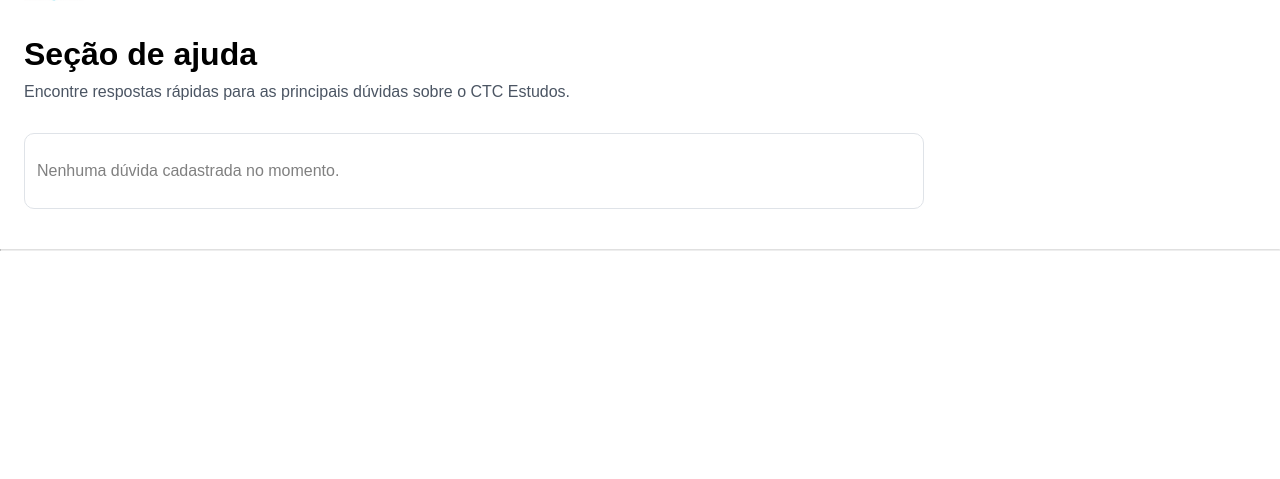
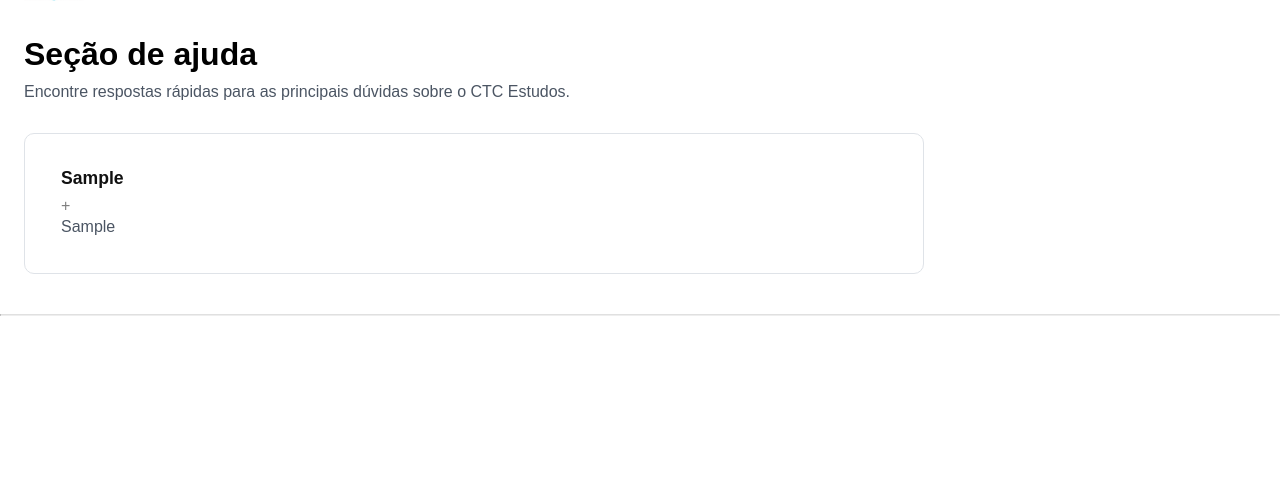
Before and after one commit to Lorpyzz/CTC_Estudos_V1, a Django app: page /ajuda/ in a window 1280 px wide. Shown: the part 67-546 px from the top of the page. Run offline with Django 5.2, Linux system fonts and the light colour scheme; tables that the repository leaves empty hold one stand-in row (values such as "Sample post").

Commit message:
pequenas correções

```diff
--- a/stable_ctc_estudos/stable_ctc_estudos/urls.py
+++ b/stable_ctc_estudos/stable_ctc_estudos/urls.py
@@ -59,7 +59,7 @@ urlpatterns = [
     path('monitoria/', views.exibe_monitoria, name='monitoria'),
     path('monitoria/nova/', views.form_monitoria, name='form_monitoria'),
     path('perfil/', views.perfil, name = 'perfil'),
-    path('ajuda/', views.ajuda, name = 'ajuda')
+    path('ajuda/', views.ajuda_view, name = 'ajuda')
 
 ]
 
--- a/stable_ctc_estudos/stableapp/templates/ajuda.html
+++ b/stable_ctc_estudos/stableapp/templates/ajuda.html
@@ -17,8 +17,14 @@
     <div class="faq-card">
         {% for item in perguntas %}
             <div class="faq-item">
-                <h3>{{ item.pergunta }}</h3>
-                <p>{{ item.resposta|safe }}</p>
+                <div class="faq-pergunta-header" onclick="toggleResposta(this)">
+                    <h3>{{ item.pergunta }}</h3>
+                    <span class="icone-toggle">+</span>
+                </div>
+
+                <div class="faq-resposta oculta">
+                    <p>{{ item.resposta|safe }}</p>
+                </div>
             </div>
         {% empty %}
             <p>Nenhuma dúvida cadastrada no momento.</p>
```
Also changed, not shown: stable_ctc_estudos/stableapp/migrations/0002_perguntafrequente.py (added).
